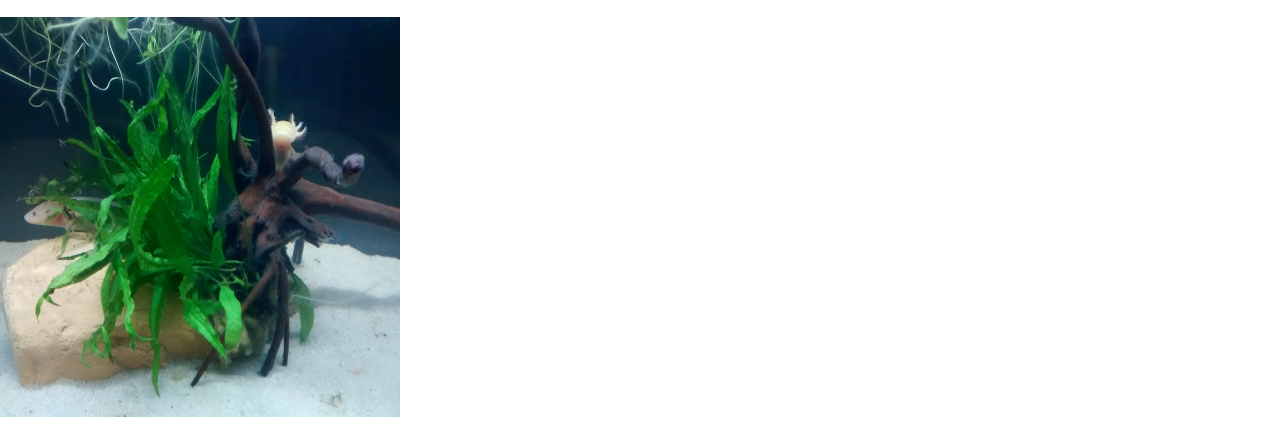
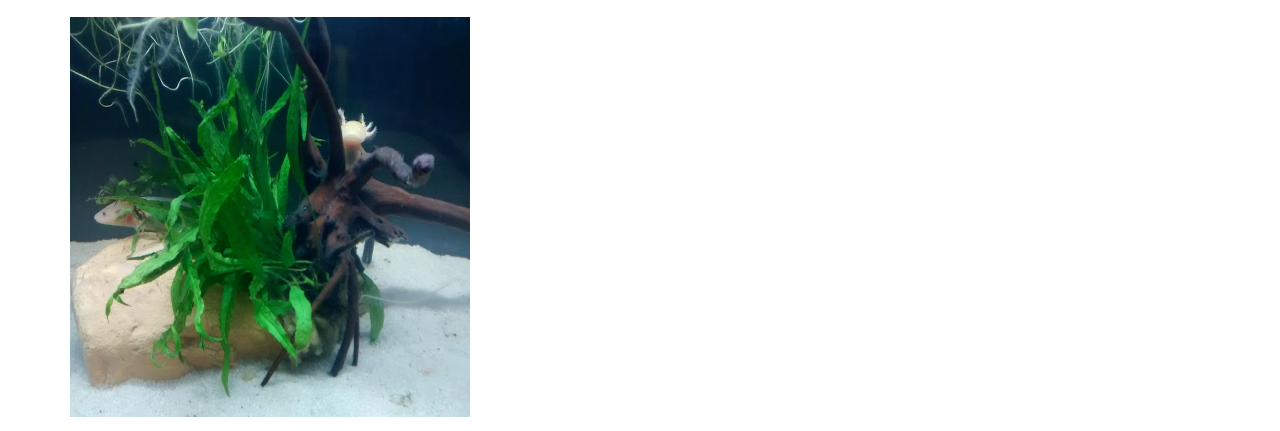
Before and after one commit to los-axolotes-de-hugo/los-axolotes-de-hugo.github.io, a plain HTML site: page index.html in a window 1280 px wide. Shown: the part 53-484 px from the top of the page. Drawn offline with nearby package versions, Linux system fonts and the light colour scheme.

Commit message:
Margenes añadidos

```diff
--- a/index.html
+++ b/index.html
@@ -16,6 +16,7 @@
   <nav class="navbar navbar-inverse navbar-fixed-top">
     <div class="navbar-brand">Los Axolotes de Hugo</div>
   </nav>
+  <div class="container" role="main">
 
     <img src="media/leia-y-goomy.jpg" width="400" height="400">
     <h2>¿Qué son los Axolotes?</h2>
@@ -34,7 +35,7 @@
       <span class="glyphicon glyphicon-exclamation-sign" aria-hidden="true"></span>
       ¡Están en peligro de extincion!
     </div>
-
+  </div>
   <script src="https://ajax.googleapis.com/ajax/libs/jquery/1.12.4/jquery.min.js"></script>
   <script src="https://maxcdn.bootstrapcdn.com/bootstrap/3.3.7/js/bootstrap.min.js" integrity="sha384-Tc5IQib027qvyjSMfHjOMaLkfuWVxZxUPnCJA7l2mCWNIpG9mGCD8wGNIcPD7Txa" crossorigin="anonymous"></script>
 </body>
```
Lines whose indentation alone changed are shown as unchanged.
